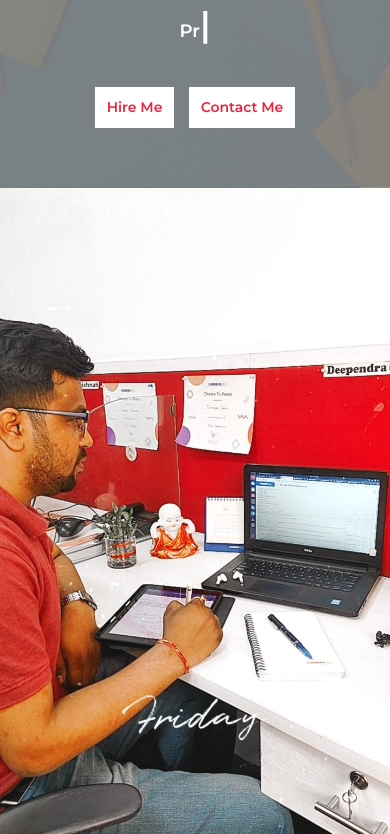
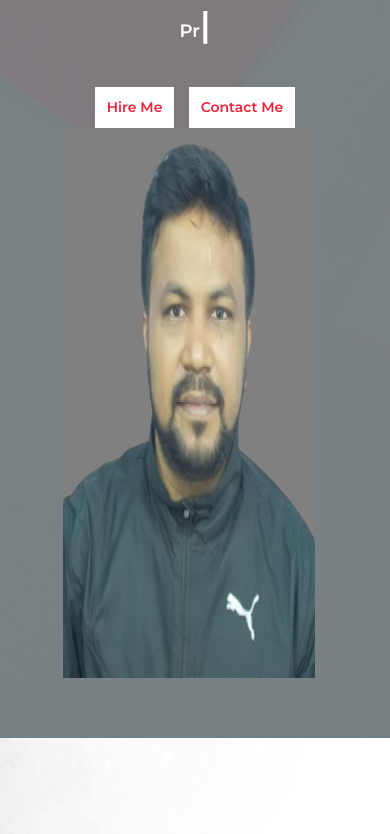
Before and after one commit to DeependraVerma/portfolio-data-science-product-manager, a plain HTML site: page index.html in a window 390 px wide. Shown: the part 231-1065 px from the top of the page. Drawn offline with nearby package versions, Linux system fonts and the light colour scheme.

Commit message:
Update index.html
Image updated

```diff
--- a/index.html
+++ b/index.html
@@ -66,7 +66,7 @@
                             </div>
                         </div>
                     </div>
-                    <div class="col-sm-12 col-md-6 d-none d-md-block">
+                    <div class="col-sm-12 col-md-6">
                         <div class="hero-image">
                             <img src="img/My photo-removebg-preview.jpg" width = "550px" height = "550px" alt="Hero Image">
                         </div>
@@ -252,7 +252,6 @@
         </div>
         <!-- Portfolio End -->
 
-
 <!-- Blog Start -->
 <div class="blog" id="blog">
     <div class="container">
@@ -308,6 +307,8 @@
     </div>
 </div>
 <!-- Blog End -->
+
+
 
        <!-- Contact Start -->
 <div class="contact wow fadeInUp" data-wow-delay="0.1s" id="contact">
```
